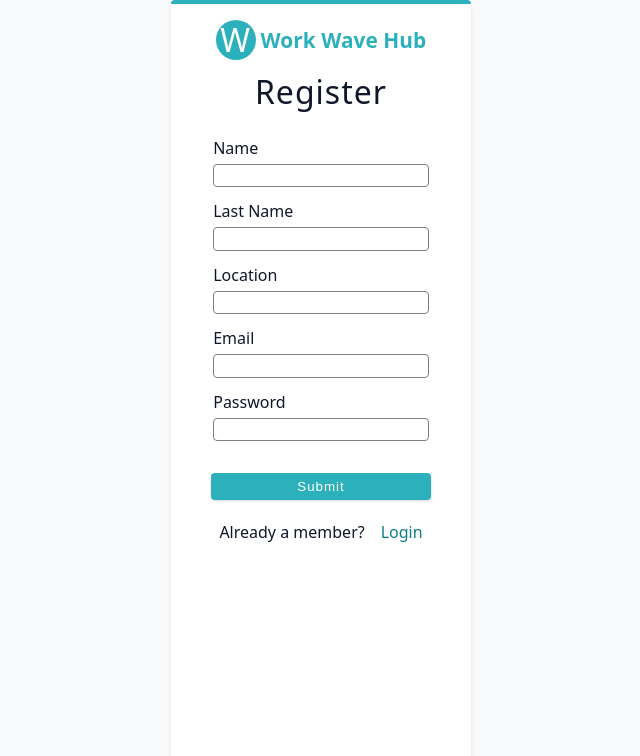
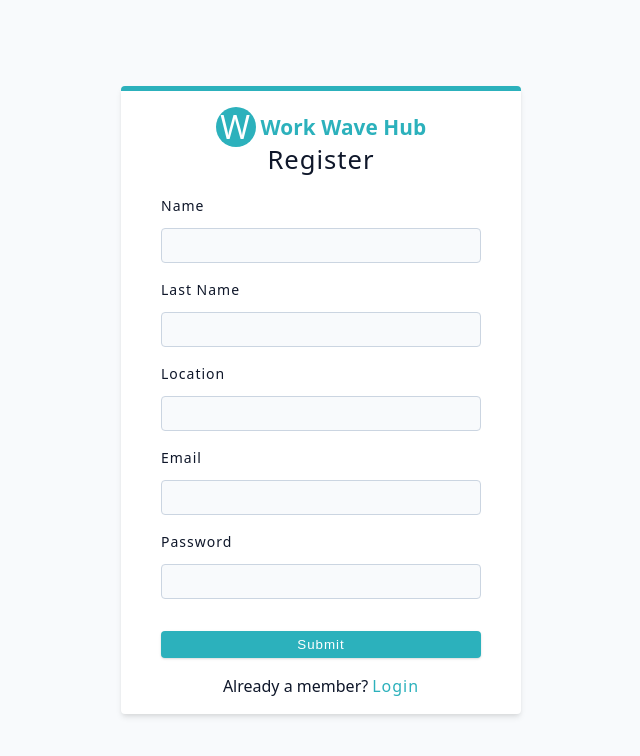
Before and after one commit to mdcodelab/WorkWaveHub-jobs-platform-mern-v2, a React (Vite) app in the folder client/: page /register in a window 1280 px wide. Shown: the top 756 px of the page, without its empty margins (319-959 px from the left). Built offline with nearby package versions, Linux system fonts and the light colour scheme.

Commit message:
Register - React Action, Navigation state

```diff
--- a/client/src/App.jsx
+++ b/client/src/App.jsx
@@ -1,8 +1,21 @@
-import React from 'react';
+import React from "react";
 //import { BrowserRouter as Router, Routes, Route } from "react-router-dom";
-import {RouterProvider, createBrowserRouter } from "react-router-dom";
-import {AddJob, AllJobs, Dashboard, EditJob, Error, HomeLayout,
-  Landing, Login, Profile, Register, Stats, Admin} from "./pages"
+import { RouterProvider, createBrowserRouter } from "react-router-dom";
+import {
+  AddJob,
+  AllJobs,
+  Dashboard,
+  EditJob,
+  Error,
+  HomeLayout,
+  Landing,
+  Login,
+  Profile,
+  Register,
+  Stats,
+  Admin,
+} from "./pages";
+import { action as registerAction } from "./pages/Register";
 
 const router = createBrowserRouter([
   {
@@ -12,16 +25,21 @@ const router = createBrowserRouter([
     children: [
       { index: true, element: <Landing></Landing> },
       {
-  path: 'register', element: <Register /> },
+        path: "register",
+        element: <Register />,
+        action: registerAction,
+      },
       { path: "login", element: <Login></Login> },
-      {path: "dashboard",element: <Dashboard></Dashboard>,
+      {
+        path: "dashboard",
+        element: <Dashboard></Dashboard>,
 
         children: [
           { index: true, element: <AddJob /> },
           { path: "stats", element: <Stats></Stats> },
           { path: "all-jobs", element: <AllJobs></AllJobs> },
           { path: "profile", element: <Profile></Profile> },
-          { path: "admin", element: <Admin></Admin>}
+          { path: "admin", element: <Admin></Admin> },
         ],
       },
     ],
@@ -36,12 +54,8 @@ export const checkDefaultTheme = () => {
 
 checkDefaultTheme();
 
-
 function App() {
-  return (
-    <RouterProvider router={router}>
-    </RouterProvider>
-  );
+  return <RouterProvider router={router}></RouterProvider>;
 }
 
 export default App;
--- a/client/src/components/FormRow.jsx
+++ b/client/src/components/FormRow.jsx
@@ -4,7 +4,7 @@ function FormRow({type, name, labelText}) {
   return (
     <div className="form-row">
       <label htmlFor="name" className="form-label">{labelText || name}</label>
-      <input type={type} name={name} id={name} className="form-input"></input>
+      <input type={type} name={name} id={name} className="form-input" required></input>
     </div>
   );
 }
--- a/client/src/components/LogoutContainer.jsx
+++ b/client/src/components/LogoutContainer.jsx
@@ -6,6 +6,7 @@ import { useDashboardContext } from "../pages/Dashboard";
 const LogoutContainer = () => {
   const [showLogout, setShowLogout] = React.useState(false);
   const { user, logoutUser } = useDashboardContext();
+  console.log(user);
 
   return (
     <Wrapper>
@@ -20,7 +21,7 @@ const LogoutContainer = () => {
           <FaUserCircle />
         )}
 
-        {user?.name}
+        {user && user.name ? user.name : "Loading..."}
         <FaCaretDown />
       </button>
       <div className={showLogout ? "dropdown show-dropdown" : "dropdown"}>
--- a/client/src/pages/Dashboard.jsx
+++ b/client/src/pages/Dashboard.jsx
@@ -1,8 +1,12 @@
+
+import React from "react";
 import { Outlet } from "react-router-dom";
 import Navbar from "../components/Navbar";
 import BigSidebar from "../components/BigSidebar";
 import SmallSidebar from "../components/SmallSidebar";
 import styled from "styled-components";
+import {useNavigate} from "react-router-dom";
+import axios from "axios";
 
 import { useState, createContext, useContext } from "react";
 const DashboardContext = createContext();
@@ -10,21 +14,17 @@ const DashboardContext = createContext();
 
 
 const Dashboard = () => {
-  // temp
-  const user = { name: "john" };
 
   const [showSidebar, setShowSidebar] = useState(false);
   const [isDarkTheme, setIsDarkTheme] = useState(false);
 
   const toggleDarkTheme = () => {
     console.log("toggle dark theme");
-      const newDarkTheme = !isDarkTheme;
-      setIsDarkTheme(newDarkTheme);
-      document.body.classList.toggle("dark-theme", newDarkTheme);
-      localStorage.setItem("darkTheme", newDarkTheme);
+    const newDarkTheme = !isDarkTheme;
+    setIsDarkTheme(newDarkTheme);
+    document.body.classList.toggle("dark-theme", newDarkTheme);
+    localStorage.setItem("darkTheme", newDarkTheme);
   };
-
-
 
   const toggleSidebar = () => {
     setShowSidebar(!showSidebar);
@@ -33,6 +33,43 @@ const Dashboard = () => {
   const logoutUser = async () => {
     console.log("logout user");
   };
+
+  //get currentUser
+  const [user, setUser]=React.useState({});
+  const [loading, setLoading] = React.useState(true);
+
+  const navigate = useNavigate();
+  // const getCurrentUser = async () => {
+  //   try {
+  //     const response = await axios.get("/api/v1/users/current-user");
+  //     console.log(response.data);
+  //     setUser(response.data);
+  //   } catch (error) {
+  //     navigate("/");
+  //     console.error(error);
+  //   }
+  // };
+
+  React.useEffect(() => {
+    const getCurrentUser = async () => {
+      try {
+        const response = await axios.get("/api/v1/users/current-user");
+        console.log(response.data);
+        setUser(response.data);
+        navigate("/dashboard");
+      } catch (error) {
+        navigate("/");
+        console.error(error);
+      }
+      finally {
+        setLoading(false);
+      }
+    };
+
+    getCurrentUser();
+  }, []);
+
+console.log(user);
 
   return (
     <DashboardContext.Provider
--- a/client/src/pages/Register.jsx
+++ b/client/src/pages/Register.jsx
@@ -1,171 +1,85 @@
-import React from "react";
-import { Link, useNavigate} from "react-router-dom";
+import React from 'react';
+import { Link, redirect, useNavigation, Form } from "react-router-dom";
 import styled from "styled-components";
 import Logo from "../components/Logo";
+import FormRow from "../components/FormRow";
 import { toast } from "react-toastify";
 import axios from "axios";
 
-function Register() {
-  const [formData, setFormData] = React.useState({
-    name: "",
-    lastName: "",
-    location: "",
-    email: "",
-    password: "",
-  });
-
-
-  function handleChange(e) {
-    const {name, value}=e.target;
-    setFormData(prevState => ({
-      ...prevState, [name]: value
-    }))
-  }
-
-  const navigate=useNavigate();
-  const [isSubmitting, setIsSubmitting] = React.useState(false);
-
-async function handleSubmit(e) {
-  e.preventDefault();
-  setIsSubmitting(true);
-  try {
-    const response = await axios.post("/api/v1/auth/register", formData);
-    console.log(response.data);
-    toast.success("Registration successful");
-    navigate("/login");
-  } catch (error) {
-    toast.error(`Error: ${error.response.data.message || error.response.statusText}`);
-    console.error(error);
-  } finally {
-    setIsSubmitting(false);
-  }
+export const action = async ({request}) => {
+    const formData= await request.formData(); //data as object introduced in the form
+    //console.log(formData);
+    const data = Object.fromEntries(formData);
+    //console.log(data);
+    try {
+        await axios.post("/api/v1/auth/register", data);
+        toast.success("Registration successful");
+        return redirect("/login");
+    } catch (error) {
+        toast.error(`Error: ${error.response.data.message || error.response.statusText}`);
+      console.log(error);
+      return error
+    }
+    return null;
 }
 
+function Register() {
+    const navigation=useNavigation();
+    const isSubmitting=navigation.state === "submitting";
   return (
     <Wrapper>
-      <form className="form" onSubmit={handleSubmit}>
-        <div className="logo">
-          <Logo></Logo>
-        </div>
-        <h3>Register</h3>
-        <div className="form-row">
-          <label htmlFor="name">Name</label>
-          <input type="text" name="name" id="name" value={formData.name} onChange={handleChange} required></input>
-        </div>
-        <div className="form-row">
-          <label htmlFor="lastName">Last Name</label>
-          <input type="text" name="lastName" id="lastName" value={formData.lastName} onChange={handleChange} required></input>
-        </div>
-
-        <div className="form-row">
-          <label htmlFor="location">Location</label>
-          <input type="text" name="location" id="location" value={formData.location} onChange={handleChange} required></input>
-        </div>
-
-        <div className="form-row">
-          <label htmlFor="email">Email</label>
-          <input type="email" name="email" id="email" value={formData.email} onChange={handleChange} required></input>
-        </div>
-
-        <div className="form-row">
-          <label htmlFor="password">Password</label>
-          <input type="password" name="password" id="password" value={formData.password} onChange={handleChange} required></input>
-        </div>
-
+      <Form method="post" className="form">
+        <Logo />
+        <h4>Register</h4>
+        <FormRow type="text" name="name" />
+        <FormRow type="text" name="lastName" labelText="last name" />
+        <FormRow type="text" name="location" />
+        <FormRow type="email" name="email" />
+        <FormRow type="password" name="password" />
         <button type="submit" className="btn btn-block" disabled={isSubmitting}>
           {isSubmitting ? "Submitting..." : "Submit"}
         </button>
-        <div className="check-member">
-          <span>Already a member?</span>
-          <Link
-            to="/login"
-            className="member-btn"
-            style={{ color: "var(--primary-700" }}
-          >
+        <p>
+          Already a member?
+          <Link to="/login" className="member-btn">
             Login
           </Link>
-        </div>
-      </form>
+        </p>
+      </Form>
     </Wrapper>
   );
 }
 
-const Wrapper = styled.div`
-  height: 100vh;
-  width: 100%;
-
+const Wrapper = styled.section`
+  min-height: 100vh;
+  display: grid;
+  align-items: center;
+  .logo {
+    display: block;
+    margin: 0 auto;
+    margin-bottom: 1.38rem;
+  }
   .form {
-    width: 300px;
-    height: 100%;
-    box-shadow: var(--shadow-2);
-    border-top: 4px solid var(--primary-500);
+    max-width: 400px;
+    border-top: 5px solid var(--primary-500);
     margin: 0 auto;
-    overflow-y: hidden;
   }
-
-  .logo {
-    width: 100%;
-    display: flex;
-    align-items: center;
-    justify-content: center;
+  h4 {
+    text-align: center;
+    margin-bottom: 1.38rem;
   }
-
-  .form h3 {
-    margin: 1rem 0;
-    margin-bottom: 2rem;
+  p {
+    margin-top: 1rem;
     text-align: center;
+    line-height: 1.5;
   }
-
-  .check-member {
-    display: flex;
-    width: 100%;
-    align-items: center;
-    justify-content: center;
-    margin: 1.5rem 0;
+  .btn {
+    margin-top: 1rem;
   }
-
   .member-btn {
-    display: block;
-    margin-left: 1rem;
-  }
-
-  .back-home {
-    display: block;
-    margin: 0 auto !important;
-  }
-
-  .form-row {
-    width: 98%;
-    margin: 0 auto;
-    margin-bottom: 1rem;
-    display: flex;
-    flex-direction: column;
-  }
-
-  .form-row label {
-    display: block;
-    margin-bottom: 0.5rem;
-  }
-
-  .form-row input {
-    width: 100%;
-    padding: 0.2rem 0;
-    border-radius: 0.25rem;
-    border: 1.5px solid grey;
-    outline: none;
-    background: transparent;
-    color: grey;
-    transition: all 0.3s;
-  }
-
-  .form-row input:focus {
-    border: 3px solid var(--primary-500);
-  }
-
-  .btn-block {
-    display: block;
-    margin-top: 2rem;
-  }
-`;
+    color: var(--primary-500);
+    letter-spacing: var(--letter-spacing);
+    margin-left: 0.25rem;
+  }`
 
 export default Register;
```
Also changed, not shown: 1 other file (tests, documents, lock files or other folders).
